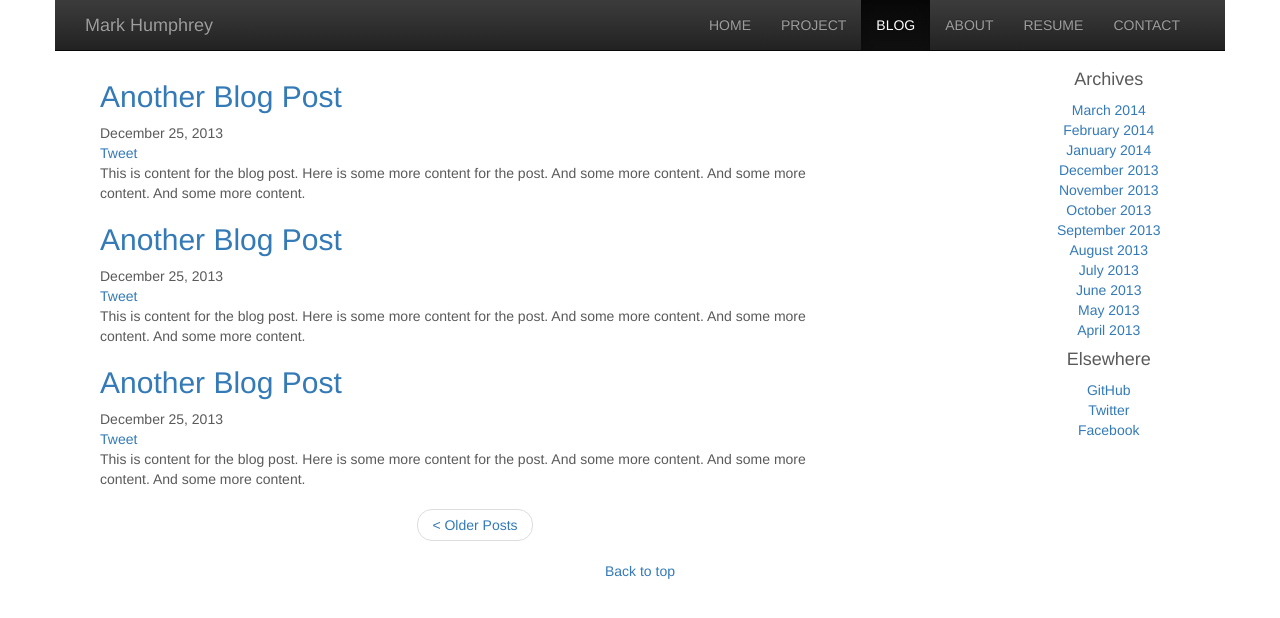
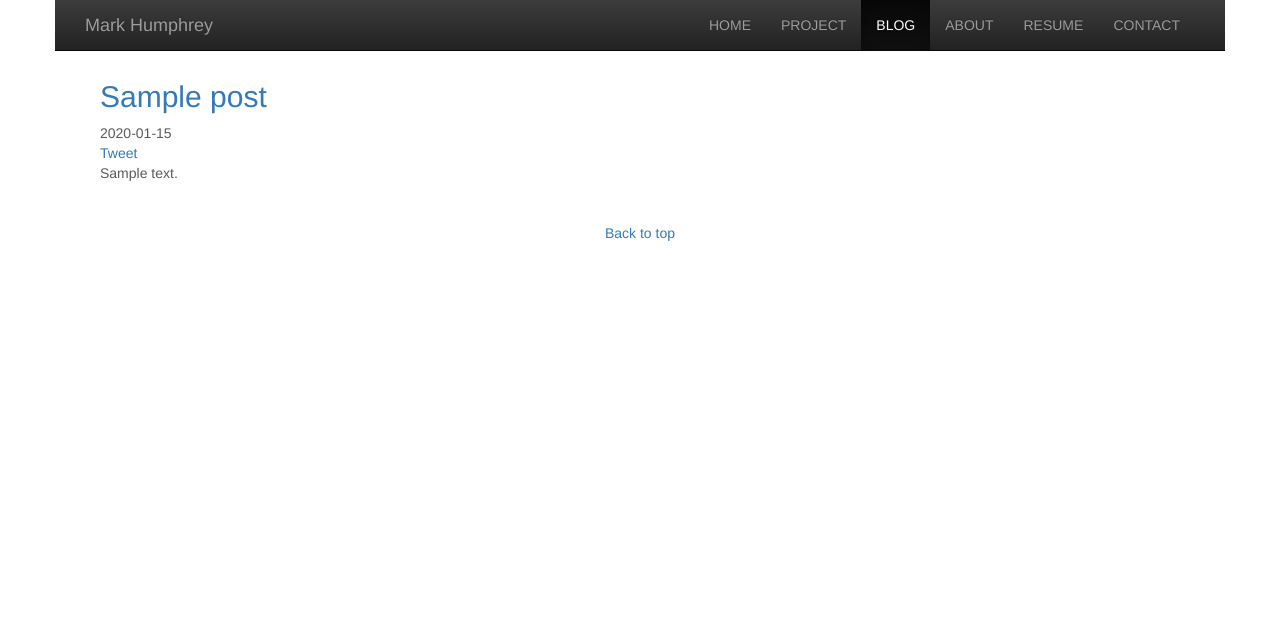
Before and after one commit to markhumphrey/api-mark-humphrey-dot-io, a Flask app: page /blog/ in a window 1280 px wide. Shown: the top 618 px of the page. Run offline with Flask 2, Linux system fonts and the light colour scheme; tables that the repository leaves empty hold one stand-in row (values such as "Sample post"); some libraries are stand-ins or nearby versions.

Commit message:
Adjust view and template code to generate blog pages from database

```diff
--- a/app/bp_blog/models.py
+++ b/app/bp_blog/models.py
@@ -8,7 +8,10 @@ class Post(db.Model):
     content = db.Column(db.Text)
     __table_args__ = (db.UniqueConstraint('date', 'uri', name='uq_date_uri'),)
     def __repr__(self):
-        return "<%s(id=%r, datetime=%r, uri=%r, title=%r, content=%r)>" % (type(self), self.id, self.datetime, self.uri, self.title, self.content)
+        return "<%s(id=%r, date=%r, uri=%r, title=%r, content=%r)>" % (type(self), self.id, self.date, self.uri, self.title, self.content)
+
+    def url(self):
+        return "%i/%s/%s" % (self.date.year, self.date.month, self.uri)
 
     def print_methods(self):
         """ print all the methods of this object and their doc string"""
--- a/app/bp_blog/templates/blog/index.html
+++ b/app/bp_blog/templates/blog/index.html
@@ -14,51 +14,24 @@
 
   <div class="row">
 
-    <div class="col-sm-8 blog-main">
+    <div class="col-sm-12 blog-main">
 
-      {{ blogpost(title="Another Blog Post", url="/blog/2015/test-post", date="December 25, 2013", content="This is content for the blog post. Here is some more content for the post. And some more content. And some more content. And some more content.") }}
-      {{ blogpost(title="Another Blog Post", url="/blog/2015/test-post", date="December 25, 2013", content="This is content for the blog post. Here is some more content for the post. And some more content. And some more content. And some more content.") }}
-      {{ blogpost(title="Another Blog Post", url="/blog/2015/test-post", date="December 25, 2013", content="This is content for the blog post. Here is some more content for the post. And some more content. And some more content. And some more content.") }}
+      {% for post in posts %}
+        {{ blogpost(title=post.title, date=post.date, content=post.content, url=post.url()) }}
+      {% endfor %}
+
       <nav>
         <ul class="pager">
-          {% if older_url is defined %}
+          {% if older_url is not none %}
             <li><a href="{{ older_url }}"> &lt; Older Posts</a></li>
           {% endif %}
-          {% if newer_url is defined %}
+          {% if newer_url is not none %}
             <li><a href="{{ newer_url }}">Newer Posts &gt; </a></li>
           {% endif %}
         </ul>
       </nav>
 
     </div><!-- /.blog-main -->
-
-    <div class="col-sm-3 col-sm-offset-1 blog-sidebar">
-      <div class="sidebar-module">
-        <h4>Archives</h4>
-        <ol class="list-unstyled">
-          <li><a href="#">March 2014</a></li>
-          <li><a href="#">February 2014</a></li>
-          <li><a href="#">January 2014</a></li>
-          <li><a href="#">December 2013</a></li>
-          <li><a href="#">November 2013</a></li>
-          <li><a href="#">October 2013</a></li>
-          <li><a href="#">September 2013</a></li>
-          <li><a href="#">August 2013</a></li>
-          <li><a href="#">July 2013</a></li>
-          <li><a href="#">June 2013</a></li>
-          <li><a href="#">May 2013</a></li>
-          <li><a href="#">April 2013</a></li>
-        </ol>
-      </div>
-      <div class="sidebar-module">
-        <h4>Elsewhere</h4>
-        <ol class="list-unstyled">
-          <li><a href="#">GitHub</a></li>
-          <li><a href="#">Twitter</a></li>
-          <li><a href="#">Facebook</a></li>
-        </ol>
-      </div>
-    </div><!-- /.blog-sidebar -->
 
   </div><!-- /.row -->
 
--- a/app/bp_blog/templates/blog/single_post.html
+++ b/app/bp_blog/templates/blog/single_post.html
@@ -15,9 +15,7 @@
   <div class="row">
 
     <div class="col-sm-8 blog-main">
-
-      {{ blogpost(title="Another Blog Post", date="December 25, 2013", content="This is content for the blog post. Here is some more content for the post. And some more content. And some more content. And some more content.") }}
-
+      {{ blogpost(title=post.title, date=post.date, content=post.content, url="") }}
     </div><!-- /.blog-main -->
 
   </div><!-- /.row -->
--- a/app/bp_blog/views.py
+++ b/app/bp_blog/views.py
@@ -8,30 +8,39 @@ from models import Post, PostSchema
 bp = Blueprint(name='blog', import_name=__name__, url_prefix='/blog',
                       static_folder='static', template_folder='templates')
 
+POSTS_PER_PAGE = 10;
+
+def _page(page_num):
+    pagination = Post.query.order_by(Post.date.desc()).paginate(page=page_num, per_page=POSTS_PER_PAGE, error_out=True)
+    if pagination.has_next:
+        older_url="%spage/%d/" % (url_for("blog.index"), page_num + 1)
+    else:
+        older_url=None
+
+    if page_num <= 1:
+        newer_url=None
+    elif page_num == 2:
+        newer_url=url_for("blog.index")
+    else:
+        newer_url="%spage/%d/" % (url_for("blog.index"), page_num - 1)
+
+    return render_template(bp.name + "/index.html", posts=pagination.items, newer_url=newer_url, older_url=older_url)
+
 @bp.route('/', methods=['GET'])
 def index():
-    older_url="%spage/%d/" % (url_for("blog.index"), 2)
-    return render_template(bp.name + "/index.html", older_url=older_url)
+    return _page(1)
 
 @bp.route('/page/<int:page_num>/', methods=['GET'])
 def page(page_num):
     if page_num <= 0:
         return redirect(url_for("blog.index"))
-    elif page_num == 2:
-        newer_url=url_for("blog.index")
-    else:
-        newer_url="%spage/%d/" % (url_for("blog.index"), page_num - 1)
-    older_url="%spage/%d/" % (url_for("blog.index"), page_num + 1)
-    return render_template(bp.name + "/index.html", newer_url=newer_url, older_url=older_url)
+    return _page(page_num)
 
-@bp.route("/<int:year>/<string:name>/", methods=['GET'])
-def post(year, name):
-    testfile = "%s/blog/2015/test-post.json" % app.config["TEST_DATA_DIR"]
-    f = open(testfile)
-    teststr = f.read()
-    print teststr
-    post_schema = PostSchema()
-    post = post_schema.loads(teststr).data;
-    #return post_schema.jsonify(post)
-    #return "Year=%d Name=%s" % (year, name)
+@bp.route("/<int:year>/<int:month>/<string:name>/", methods=['GET'])
+def post(year, month,  name):
+    post = Post.query.filter(Post.date.between("%d-%d-01" % (year, month),
+                                               "%d-%d-31" % (year, month)),
+                             Post.uri==name).first()
+    if (post is None):
+        return redirect(url_for("blog.index"))
     return render_template(bp.name + "/single_post.html", post=post)
--- a/data/blog/2015/09/test-post.json
+++ b/data/blog/2015/09/test-post.json
@@ -1,5 +1,5 @@
 {
-  "date" : "2012-04-23T18:25:43.511Z",
+  "date" : "2012-04-23",
   "uri" : "test-post",
   "title" : "My Title",
   "content" : "Some content. Some more content."
```
